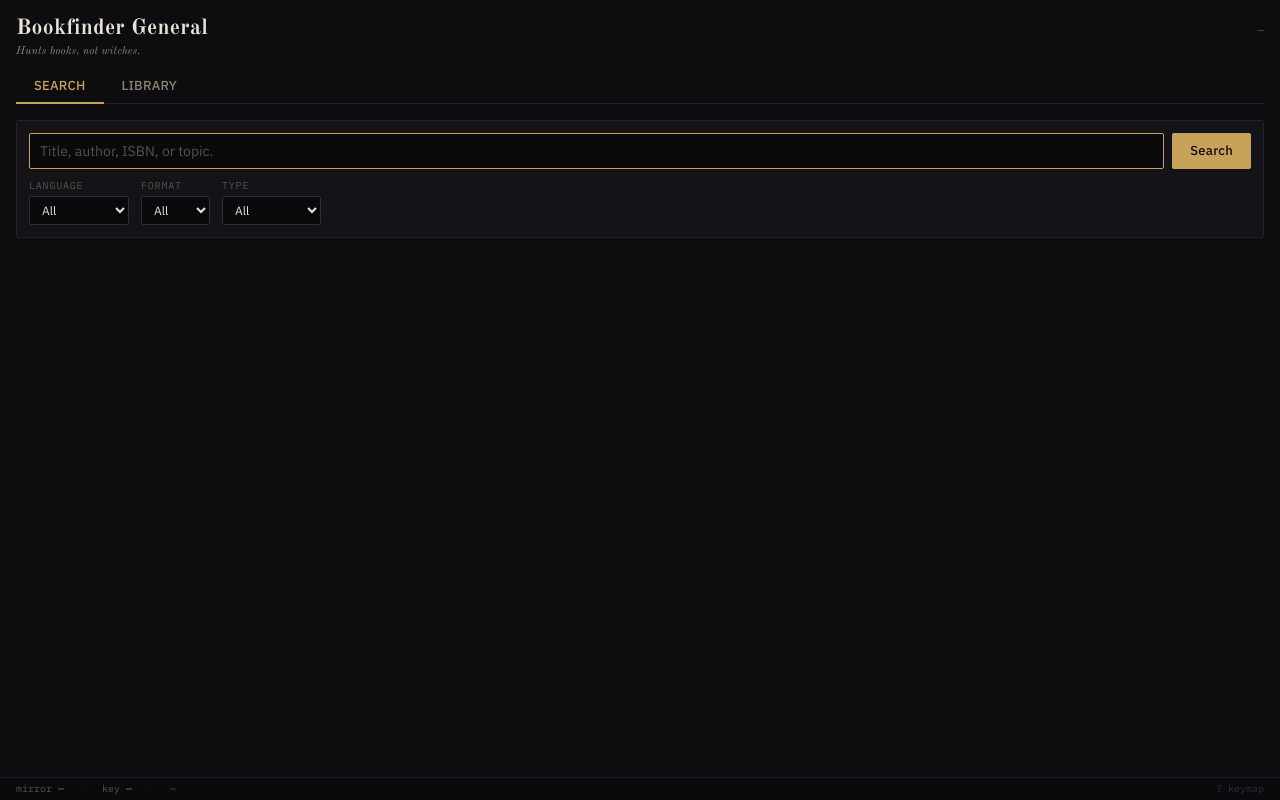
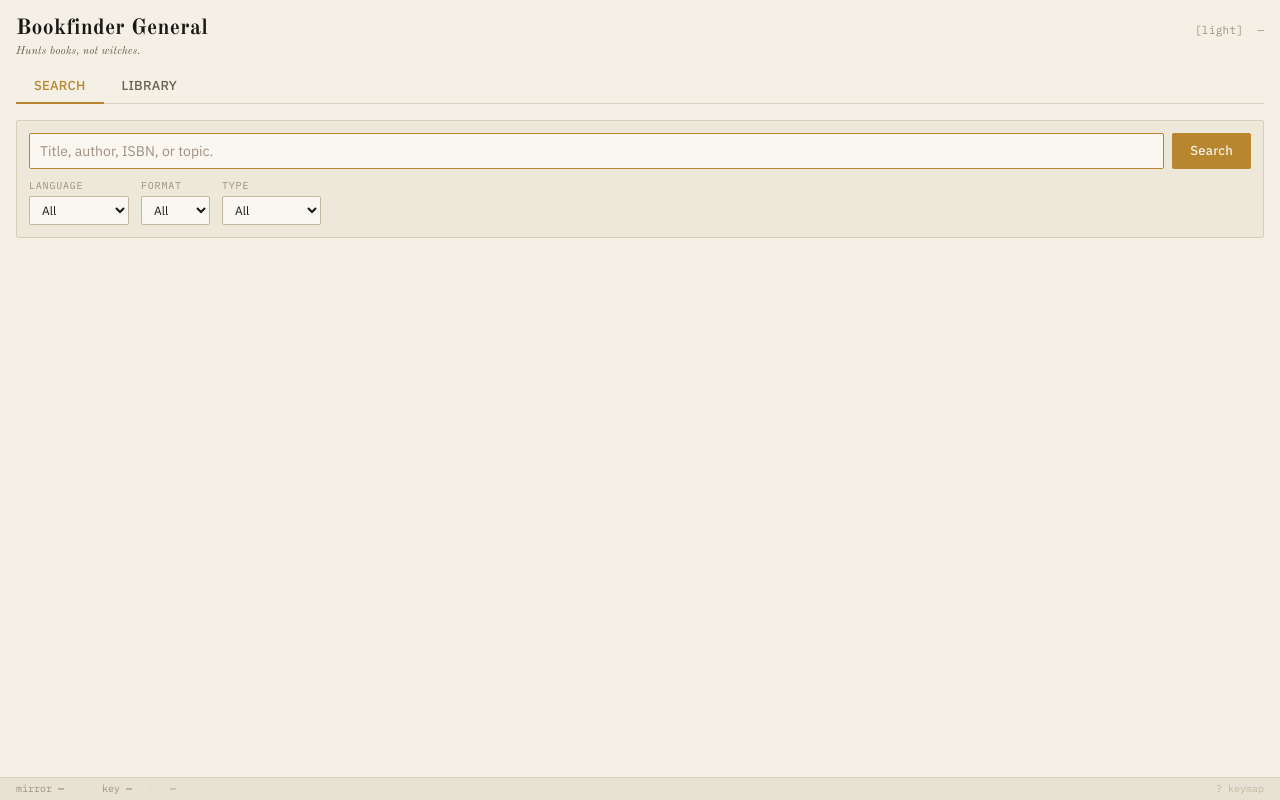
Before and after one commit to lerugray/bookfinder-general, a Flask app: page / in a window 1280 px wide. Run offline with Flask 3, Linux system fonts and the light colour scheme.

Commit message:
feat: light theme default + dark toggle with localStorage persistence
- Convert all hardcoded colors to CSS custom properties via data-theme attribute
- Light theme (default): warm parchment #f4f0e6 bg, dark ink #1a1814 text,
  amber/ochre #b8862e accent — reads like a printed library catalog
- Dark theme: original dim reading-room palette, unchanged
- Toggle button [light]/[dark] in header top-right, monospace IBM Plex Mono
- Theme persists in localStorage (key: bf-theme); default with no pref = light
- Inline IIFE sets data-theme before first paint to eliminate flash
- Fix selectRow() hardcoded dark bg color — now reads --row-selected CSS var
- Replace hardcoded color strings in inline JS (error, hint spans) with var()

Co-Authored-By: Claude Sonnet 4.6 <noreply@anthropic.com>

```diff
--- a/templates/index.html
+++ b/templates/index.html
@@ -1,5 +1,5 @@
 <!DOCTYPE html>
-<html lang="en">
+<html lang="en" data-theme="light">
 <head>
     <meta charset="UTF-8">
     <meta name="viewport" content="width=device-width, initial-scale=1.0">
@@ -11,30 +11,72 @@
         /* ── RESET ── */
         * { box-sizing: border-box; margin: 0; padding: 0; }
 
-        /* ── PALETTE ──
-           bg-primary:    #0d0d10  — dim reading room
-           bg-raised:     #141418  — panels, search box
-           bg-inset:      #0a0a0d  — inputs, code blocks
-           border-dim:    #222228  — hair-line rules
-           border-mid:    #2e2e38  — field borders
-           text-primary:  #e8e4d8  — parchment white
-           text-secondary:#8a8474  — metadata, labels
-           text-dim:      #55524a  — very dim hints
-           accent:        #c8a25a  — amber/ochre; focus, active, download
-           accent-hover:  #d4b06a  — amber hover
-           accent-dim:    #7a6233  — dim amber for markers
-           error:         #a04848  — iron oxide red
-           success:       #6b8e4a  — manuscript green
-        */
+        /* ────────────────────────────────────────────────────
+           THEME TOKENS — light is default (data-theme="light")
+           dark activates with data-theme="dark"
+        ──────────────────────────────────────────────────── */
+
+        /* LIGHT — aged-paper / printed library catalog */
+        html[data-theme="light"] {
+            --bg-primary:    #f4f0e6;   /* warm parchment */
+            --bg-raised:     #ede8da;   /* slightly deeper panel */
+            --bg-inset:      #faf7f0;   /* input well, near-white cream */
+            --border-dim:    #d8d0bc;   /* hairline rules */
+            --border-mid:    #c2b89e;   /* field borders */
+            --text-primary:  #1a1814;   /* dark ink */
+            --text-secondary:#6b6152;   /* metadata, labels */
+            --text-dim:      #9e9080;   /* very dim hints */
+            --accent:        #b8862e;   /* amber/ochre — slightly deeper for contrast on light */
+            --accent-hover:  #c8962e;
+            --accent-dim:    #d4b06a;   /* dim amber markers */
+            --error:         #8c3030;   /* iron oxide on light bg */
+            --success:       #4a6e2a;   /* manuscript green on light bg */
+            --row-hover:     #ede5cf;
+            --row-selected:  #e4dbc8;
+            --row-sep:       #ddd6c4;
+            --detail-bg:     #ede8da;
+            --dl-links-bg:   #faf7f0;
+            --modal-overlay: rgba(244,240,230,0.88);
+            --modal-bg:      #ede8da;
+            --strip-bg:      #e8e2d4;
+            --strip-border:  #d8d0bc;
+        }
+
+        /* DARK — dim reading room (original palette) */
+        html[data-theme="dark"] {
+            --bg-primary:    #0d0d10;
+            --bg-raised:     #141418;
+            --bg-inset:      #0a0a0d;
+            --border-dim:    #222228;
+            --border-mid:    #2e2e38;
+            --text-primary:  #e8e4d8;
+            --text-secondary:#8a8474;
+            --text-dim:      #55524a;
+            --accent:        #c8a25a;
+            --accent-hover:  #d4b06a;
+            --accent-dim:    #7a6233;
+            --error:         #a04848;
+            --success:       #6b8e4a;
+            --row-hover:     #141418;
+            --row-selected:  #1c1c22;
+            --row-sep:       #1a1a1e;
+            --detail-bg:     #141418;
+            --dl-links-bg:   #0a0a0d;
+            --modal-overlay: rgba(10,10,13,0.85);
+            --modal-bg:      #141418;
+            --strip-bg:      #0a0a0d;
+            --strip-border:  #1a1a1e;
+        }
 
         /* ── BASE ── */
         html, body {
             height: 100%;
             font-family: 'IBM Plex Sans', -apple-system, BlinkMacSystemFont, 'Segoe UI', sans-serif;
-            background: #0d0d10;
-            color: #e8e4d8;
+            background: var(--bg-primary);
+            color: var(--text-primary);
             font-size: 14px;
             line-height: 1.45;
+            transition: background 120ms linear, color 120ms linear;
         }
 
         /* ── LAYOUT ── */
@@ -50,7 +92,7 @@
         /* ── HEADER ── */
         header {
             padding: 18px 0 0;
-            border-bottom: 1px solid #222228;
+            border-bottom: 1px solid var(--border-dim);
             margin-bottom: 0;
         }
         .header-top {
@@ -65,7 +107,7 @@
             font-family: 'Old Standard TT', Georgia, 'Times New Roman', serif;
             font-size: 1.55em;
             font-weight: 700;
-            color: #e8e4d8;
+            color: var(--text-primary);
             letter-spacing: 0.01em;
             line-height: 1;
         }
@@ -73,19 +115,40 @@
             font-family: 'Old Standard TT', Georgia, 'Times New Roman', serif;
             font-style: italic;
             font-size: 0.8em;
-            color: #8a8474;
+            color: var(--text-secondary);
             font-weight: 400;
             display: block;
             margin-top: 3px;
             letter-spacing: 0.01em;
         }
+        .header-right {
+            display: flex;
+            align-items: baseline;
+            gap: 14px;
+            flex-shrink: 0;
+        }
         .header-status {
             font-family: 'IBM Plex Mono', 'Courier New', monospace;
             font-size: 11px;
-            color: #55524a;
-            text-align: right;
+            color: var(--text-dim);
             white-space: nowrap;
         }
+
+        /* ── THEME TOGGLE ── */
+        .theme-toggle {
+            font-family: 'IBM Plex Mono', 'Courier New', monospace;
+            font-size: 11px;
+            color: var(--text-dim);
+            background: none;
+            border: none;
+            cursor: pointer;
+            padding: 0;
+            white-space: nowrap;
+            letter-spacing: 0.03em;
+            transition: color 100ms linear;
+            user-select: none;
+        }
+        .theme-toggle:hover { color: var(--accent); }
 
         /* ── TABS ── */
         .tabs {
@@ -101,15 +164,15 @@
             background: none;
             border: none;
             border-bottom: 2px solid transparent;
-            color: #8a8474;
+            color: var(--text-secondary);
             cursor: pointer;
             margin-bottom: -1px;
             letter-spacing: 0.02em;
             text-transform: uppercase;
             transition: color 100ms linear, border-color 100ms linear;
         }
-        .tab:hover { color: #e8e4d8; }
-        .tab.active { color: #c8a25a; border-bottom-color: #c8a25a; }
+        .tab:hover { color: var(--text-primary); }
+        .tab.active { color: var(--accent); border-bottom-color: var(--accent); }
 
         /* ── MAIN ── */
         main { flex: 1; padding-top: 16px; padding-bottom: 40px; }
@@ -118,8 +181,8 @@
 
         /* ── SEARCH BOX ── */
         .search-box {
-            background: #141418;
-            border: 1px solid #222228;
+            background: var(--bg-raised);
+            border: 1px solid var(--border-dim);
             border-radius: 2px;
             padding: 12px;
             margin-bottom: 16px;
@@ -134,22 +197,22 @@
             padding: 8px 10px;
             font-family: 'IBM Plex Sans', sans-serif;
             font-size: 14px;
-            border: 1px solid #2e2e38;
+            border: 1px solid var(--border-mid);
             border-radius: 2px;
-            background: #0a0a0d;
-            color: #e8e4d8;
+            background: var(--bg-inset);
+            color: var(--text-primary);
             outline: none;
             transition: border-color 100ms linear;
         }
-        .search-row input[type="text"]::placeholder { color: #55524a; }
-        .search-row input[type="text"]:focus { border-color: #c8a25a; }
+        .search-row input[type="text"]::placeholder { color: var(--text-dim); }
+        .search-row input[type="text"]:focus { border-color: var(--accent); }
         .search-row button {
             padding: 8px 18px;
             font-family: 'IBM Plex Sans', sans-serif;
             font-size: 13px;
             font-weight: 500;
-            background: #c8a25a;
-            color: #0d0d10;
+            background: var(--accent);
+            color: var(--bg-primary);
             border: none;
             border-radius: 2px;
             cursor: pointer;
@@ -175,7 +238,7 @@
         .filter-group label {
             font-family: 'IBM Plex Mono', monospace;
             font-size: 10px;
-            color: #55524a;
+            color: var(--text-dim);
             text-transform: uppercase;
             letter-spacing: 0.08em;
         }
@@ -183,28 +246,28 @@
             padding: 5px 8px;
             font-family: 'IBM Plex Sans', sans-serif;
             font-size: 12px;
-            border: 1px solid #2e2e38;
+            border: 1px solid var(--border-mid);
             border-radius: 2px;
-            background: #0a0a0d;
-            color: #e8e4d8;
+            background: var(--bg-inset);
+            color: var(--text-primary);
             outline: none;
             cursor: pointer;
         }
-        .filters select:focus { border-color: #c8a25a; }
+        .filters select:focus { border-color: var(--accent); }
 
         /* ── STATUS / PROGRESS ── */
         .status {
             padding: 8px 0;
-            color: #8a8474;
+            color: var(--text-secondary);
             font-family: 'IBM Plex Mono', monospace;
             font-size: 12px;
         }
-        .status.error { color: #a04848; }
+        .status.error { color: var(--error); }
         .searching-indicator {
             display: inline-block;
             font-family: 'IBM Plex Mono', monospace;
             font-size: 12px;
-            color: #8a8474;
+            color: var(--text-secondary);
         }
         .searching-indicator::after {
             content: '_';
@@ -443,49 +503,47 @@
             bottom: 0;
             left: 0;
             right: 0;
-            background: #0a0a0d;
-            border-top: 1px solid #1a1a1e;
+            background: var(--strip-bg);
+            border-top: 1px solid var(--strip-border);
             padding: 4px 16px;
             display: flex;
             gap: 16px;
             align-items: center;
             font-family: 'IBM Plex Mono', monospace;
             font-size: 10px;
-            color: #55524a;
+            color: var(--text-dim);
             z-index: 100;
         }
-        .status-strip .sep { color: #1a1a1e; }
-        .status-strip .key-val .val { color: #8a8474; }
+        .status-strip .sep { color: var(--border-dim); }
+        .status-strip .key-val .val { color: var(--text-secondary); }
         .status-strip .spacer { flex: 1; }
-        .status-strip .hint {
-            color: #2e2e38;
-        }
+        .status-strip .hint { color: var(--border-mid); }
 
         /* ── HELP MODAL ── */
         .modal-overlay {
             display: none;
             position: fixed;
             inset: 0;
-            background: rgba(10, 10, 13, 0.85);
+            background: var(--modal-overlay);
             z-index: 200;
             align-items: center;
             justify-content: center;
         }
         .modal-overlay.open { display: flex; }
         .modal {
-            background: #141418;
-            border: 1px solid #2e2e38;
+            background: var(--modal-bg);
+            border: 1px solid var(--border-mid);
             border-radius: 2px;
             padding: 20px 24px;
             max-width: 420px;
             width: 100%;
             font-family: 'IBM Plex Mono', monospace;
             font-size: 12px;
-            color: #8a8474;
+            color: var(--text-secondary);
         }
         .modal h2 {
             font-size: 13px;
-            color: #e8e4d8;
+            color: var(--text-primary);
             font-weight: 500;
             margin-bottom: 14px;
             font-family: 'IBM Plex Sans', sans-serif;
@@ -520,7 +578,10 @@
                     <span class="wordmark">Bookfinder General</span>
                     <span class="tagline">Hunts books, not witches.</span>
                 </div>
-                <div class="header-status" id="headerStatus">—</div>
+                <div class="header-right">
+                    <button class="theme-toggle" id="themeToggle" onclick="toggleTheme()" title="Toggle light/dark">[light]</button>
+                    <div class="header-status" id="headerStatus">—</div>
+                </div>
             </div>
             <div class="tabs">
                 <button class="tab active" onclick="switchTab('search')">Search</button>
@@ -623,6 +684,30 @@
     </div>
 
     <script>
+        // ── THEME INIT (runs before paint to avoid flash) ──
+        (function() {
+            const stored = localStorage.getItem('bf-theme');
+            const theme = stored || 'light';
+            document.documentElement.setAttribute('data-theme', theme);
+        })();
+
+        function toggleTheme() {
+            const html = document.documentElement;
+            const current = html.getAttribute('data-theme');
+            const next = current === 'light' ? 'dark' : 'light';
+            html.setAttribute('data-theme', next);
+            localStorage.setItem('bf-theme', next);
+            document.getElementById('themeToggle').textContent = next === 'light' ? '[light]' : '[dark]';
+        }
+
+        // Sync toggle label on page load
+        (function() {
+            const theme = document.documentElement.getAttribute('data-theme');
+            document.addEventListener('DOMContentLoaded', function() {
+                document.getElementById('themeToggle').textContent = theme === 'light' ? '[light]' : '[dark]';
+            });
+        })();
+
         // ── ESCAPE ──
         function esc(s) {
             if (typeof s !== 'string') return s ?? '';
@@ -645,9 +730,10 @@
         let resultRows = [];
 
         function selectRow(idx) {
+            const selectedBg = getComputedStyle(document.documentElement)
+                .getPropertyValue('--row-selected').trim();
             resultRows.forEach((r, i) => {
-                if (i === idx) r.style.background = '#1c1c22';
-                else r.style.background = '';
+                r.style.background = i === idx ? selectedBg : '';
             });
             selectedIdx = idx;
         }
@@ -833,11 +919,11 @@
                         </a>`
                     ).join('');
                 } else {
-                    container.innerHTML = '<span style="color:#55524a">No download links found.</span>';
+                    container.innerHTML = '<span style="color:var(--text-dim)">No download links found.</span>';
                 }
                 container.classList.add('show');
             } catch (err) {
-                container.innerHTML = `<span style="color:#a04848">Error loading links.</span>`;
+                container.innerHTML = `<span style="color:var(--error)">Error loading links.</span>`;
                 container.classList.add('show');
             } finally {
                 btn.textContent = 'Links'; btn.disabled = false;
@@ -878,7 +964,7 @@
                         </div>`;
                     }).join('') + '</div>';
             } catch (err) {
-                container.innerHTML = `<div class="empty-state" style="color:#a04848">Error loading library.</div>`;
+                container.innerHTML = `<div class="empty-state" style="color:var(--error)">Error loading library.</div>`;
             }
         }
 
@@ -968,6 +1054,9 @@
         document.getElementById('query').addEventListener('keydown', e => {
             if (e.key === 'Enter') doSearch();
         });
+        // Sync toggle label after DOM ready (theme attr already set by inline script above)
+        document.getElementById('themeToggle').textContent =
+            document.documentElement.getAttribute('data-theme') === 'light' ? '[light]' : '[dark]';
     </script>
 </body>
 </html>
```
Also changed, not shown: other parts of templates/index.html (+54 -57 lines).
